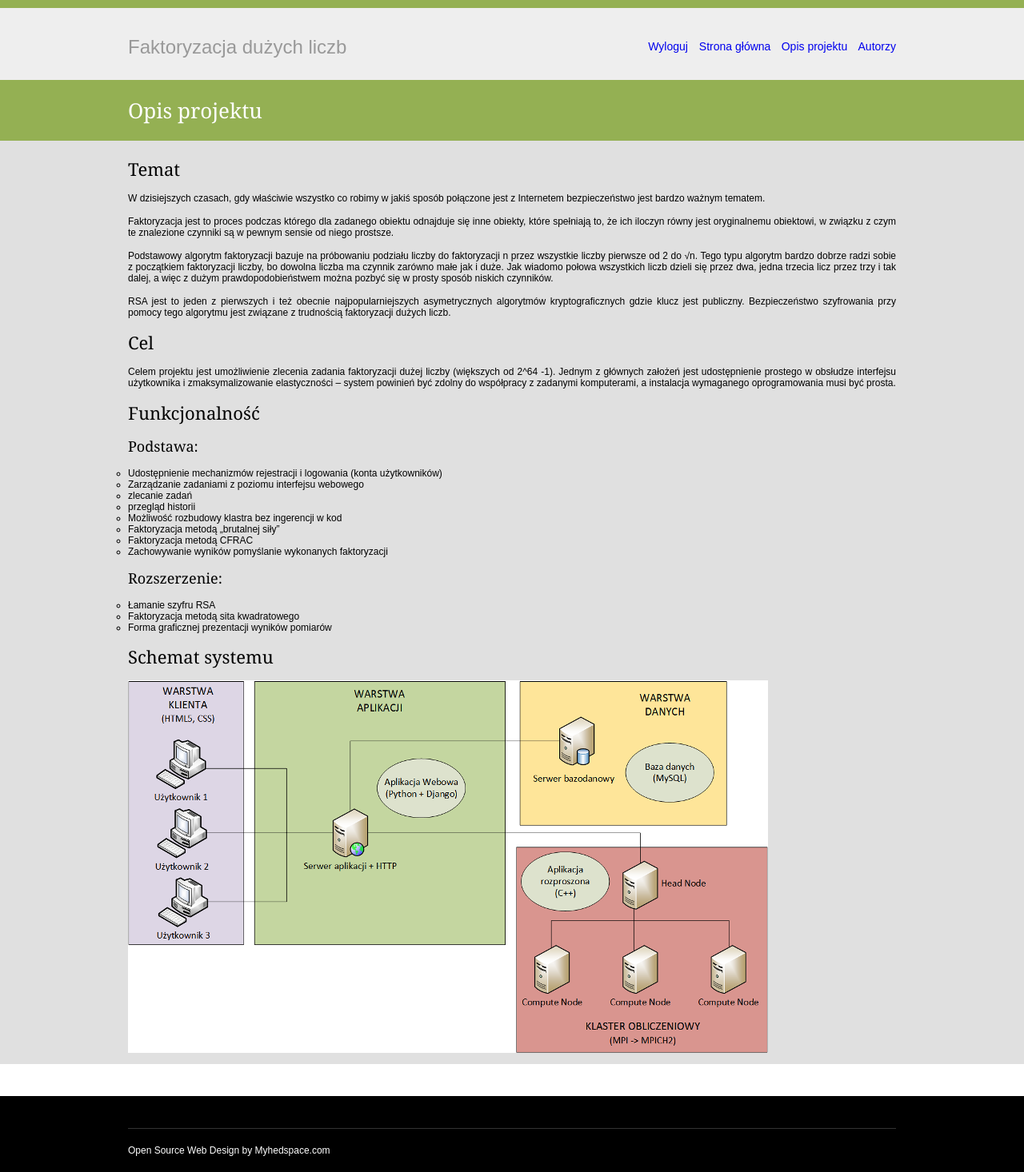
After one commit to maciejKolanski/FactorerWebsite, a Django app: page /about in a window 1280 px wide. The commit adds this page. Shown: the whole page at 80% size. Run offline with Django 3.2, Linux system fonts and the light colour scheme; the visitor is signed in with stand-in values (Sample User, id 1).

Commit message:
Dodałem podstrony opis projektu i autorzy. Na głównej wyświetliłem tabelki Tasks i UsersData tak żeby było widać że mamy łączność z bazą. Pozmieniałem trochę css(czcionki, justyfikacje i inne).

```diff
--- a/Factorer/urls.py
+++ b/Factorer/urls.py
@@ -19,6 +19,8 @@ from FactorerMain import views
 
 urlpatterns = [
     url(r'^$', views.IndexView.as_view(), name='index'),
+    url(r'^about$', views.AboutView.as_view(), name='about'),
+    url(r'^creators$', views.CreatorsView.as_view(), name='creators'),
     url(r'^login/$', 'django.contrib.auth.views.login'),
     url(r'^logout/$', 'django.contrib.auth.views.logout'),
     url(r'^admin/', include(admin.site.urls)),
--- a/FactorerMain/views.py
+++ b/FactorerMain/views.py
@@ -12,4 +12,19 @@ class IndexView(LoggedInMixin, View):
 
     def get(self, request, *args, **kwargs):
         tasks = Task.objects.order_by('number_to_factor')
-        return render(request, self.template_name, {'tasks': tasks})
+        users = UserData.objects.order_by('login')
+        return render(request, self.template_name, {'tasks': tasks, 'users': users})
+
+
+class AboutView(LoggedInMixin, View):
+    template_name = 'FactorerMain/about.html'
+
+    def get(self, request, *args, **kwargs):
+        return render(request, self.template_name, {})
+
+
+class CreatorsView(LoggedInMixin, View):
+    template_name = 'FactorerMain/creators.html'
+
+    def get(self, request, *args, **kwargs):
+        return render(request, self.template_name, {})
--- a/static/css/style.css
+++ b/static/css/style.css
@@ -14,6 +14,8 @@ img { vertical-align: bottom; }
 ins { text-decoration: none; }
 del { text-decoration: line-through; }
 table { border-collapse: collapse; border-spacing: 0; }
+
+a {text-decoration: none}
 
 /*** Classes ***/
 .clearfix:after { visibility: hidden; display: block; font-size: 0; content: "."; clear: both; height: 0; }
@@ -47,8 +49,10 @@ h1,h2,h3,h4,h5,h6 {
 
 p {
     margin: 0 0 15px 0;
+    text-align: justify;
 }
-
+#portfolio-samples h1 { font: 22px Georgia, serif; }
+#portfolio-samples h2 { font: 18px Georgia, serif; }
 /*** content ***/
 .content { padding: 20px 0; }
 .content h1 { font: 32px Georgia, serif; }
@@ -66,6 +70,8 @@ p {
 .content blockquote {padding: 20px; font: italic 28px Georgia, serif; border-left: 4px #94B053 solid;}
 .content a {color: #94B053}
 .content a:hover {color:#000;}
+
+#portfolio-samples ul { list-style-type: circle; }
 
 /*** header ***/
 #header {
@@ -95,10 +101,14 @@ p {
     font-size: 14px;
 }
 
-#header #nav ul li a {
+#header #nav ul li {
     color: #94B053;
     text-decoration: none;
     padding-left: 10px;
+}
+
+#header a {
+    text-decoration: none;
 }
 
 #header #nav ul li.active a, #header #nav ul li a:hover {color: #000;}
@@ -111,7 +121,7 @@ p {
 }
 
 #blurb h1 {
-    font: 36px Georgia, sans-serif;
+    font: 26px Georgia, sans-serif;
 }
 
 /*** portolio samples ***/
--- /dev/null
+++ b/templates/FactorerMain/about.html
@@ -0,0 +1,59 @@
+{% extends 'base.html' %}
+
+{%  block description %}
+<h1>Opis projektu</h1>
+{% endblock %}
+
+{% block gallery %}
+    <h1>Temat</h1>
+    <p>W dzisiejszych czasach, gdy właściwie wszystko co robimy w jakiś sposób połączone jest
+        z Internetem bezpieczeństwo jest bardzo ważnym tematem.</p>
+
+    <p>Faktoryzacja jest to proces podczas którego dla zadanego obiektu odnajduje się inne obiekty, które spełniają to,
+        że ich iloczyn równy jest oryginalnemu obiektowi, w związku z czym te znalezione czynniki są w pewnym sensie od niego prostsze.</p>
+
+    <p>Podstawowy algorytm faktoryzacji bazuje na próbowaniu podziału liczby do faktoryzacji n przez wszystkie liczby pierwsze od 2 do √n. Tego typu algorytm bardzo dobrze radzi sobie z początkiem faktoryzacji liczby, bo dowolna liczba ma czynnik zarówno małe jak i duże. Jak wiadomo połowa wszystkich liczb dzieli się przez dwa, jedna trzecia licz przez trzy i tak dalej, a więc z dużym prawdopodobieństwem można pozbyć się w prosty sposób niskich czynników.
+    </p>
+    <p>RSA jest to jeden z pierwszych i też obecnie najpopularniejszych asymetrycznych algorytmów kryptograficznych gdzie klucz jest publiczny. Bezpieczeństwo szyfrowania przy pomocy tego algorytmu jest związane z trudnością faktoryzacji dużych liczb.
+    </p>
+
+        <h1>Cel</h1>
+
+    <p>Celem projektu jest umożliwienie zlecenia zadania faktoryzacji dużej liczby (większych od 2^64 -1). Jednym z głównych założeń jest udostępnienie prostego w obsłudze interfejsu użytkownika i zmaksymalizowanie elastyczności – system powinień być zdolny do współpracy z zadanymi komputerami, a instalacja wymaganego oprogramowania musi być prosta.
+    </p>
+
+    <h1>Funkcjonalność</h1>
+
+    <h2>Podstawa:</h2>
+
+    <ul >
+        <li>Udostępnienie mechanizmów rejestracji i logowania (konta użytkowników)</li>
+        <li>Zarządzanie zadaniami z poziomu interfejsu webowego</li>
+        <li>zlecanie zadań</li>
+        <li>przegląd historii</li>
+        <li>Możliwość rozbudowy klastra bez ingerencji w kod</li>
+        <li>Faktoryzacja metodą „brutalnej siły”</li>
+        <li>Faktoryzacja metodą CFRAC</li>
+        <li>Zachowywanie wyników pomyślanie wykonanych faktoryzacji</li>
+    </ul>
+
+    </br>
+    <h2>Rozszerzenie:</h2>
+
+    <ul>
+        <li>Łamanie szyfru RSA</li>
+        <li>Faktoryzacja metodą sita kwadratowego</li>
+        <li>Forma graficznej prezentacji wyników pomiarów</li>
+    </ul>
+    </br>
+
+    <h1>Schemat systemu</h1>
+    <img align="center" src="/static/images/schematblokowy.png" alt="thumb" />
+    </br> </br>
+
+{%  endblock %}
+
+{% block rightcontent %}
+{% endblock%}
+{% block leftcontent %}
+{% endblock%}
--- a/templates/base.html
+++ b/templates/base.html
@@ -15,7 +15,7 @@
     <div id="header">
         <div class="wrap clearfix">
             <div id="header-logo" class="fl">
-                <h1>Faktoryzacja <span>dużych liczb</span></h1>
+                <a href="{% url 'index' %}"><h1><span>Faktoryzacja dużych liczb</span></h1></a>
             </div><!-- // end #header-logo -->
             <div id="nav" class="fr">
                 {% block menu %}
@@ -27,9 +27,9 @@
                       <a href="{% url 'django.contrib.auth.views.logout' %}">Wyloguj</a>
                     {% endif %}
                     </li>
-                    <li class="active"><a href="index.html">Strona główna</a></li>
-                    <li><a href="about.html">Opis problemu</a></li>
-                    <li><a href="portfolio.html">Autorzy</a></li>
+                    <li><a href="{% url 'index' %}">Strona główna</a></li>
+                    <li><a href="{% url 'about' %}">Opis projektu</a></li>
+                    <li><a href="{% url 'creators' %}">Autorzy</a></li>
                 </ul>
                 {% endblock %}
             </div><!-- // end #nav -->
@@ -40,7 +40,6 @@
         <div class="wrap">
             {% block description %}
             <h1>Projekt podziału dużych liczb.</h1>
-            <p>Aplikacja rozproszona bla bla bla . . . . . . .(krótki opis)</p>
             {% endblock %}
         </div><!-- // end .wrap -->
     </div><!-- // end #blurb -->
@@ -72,19 +71,14 @@
         <div class="content clearfix">
             <div class="col-2 fl">
                 {%  block leftcontent %}
-                <h2>Coś</h2>
-                <p>dużo fajnego tekstu_dużo fajnego tekstu_dużo fajnego tekstu_
-                dużo fajnego tekstu_dużo fajnego tekstu_dużo fajnego tekstu_
-                dużo fajnego tekstu_dużo fajnego tekstu_dużo fajnego tekstu_</p>
+                <h2>Tytul</h2>
+                <p>Tresc</p>
                 {%  endblock %}
             </div><!-- // end .col-2 .fl -->
             <div class="col-2 fr">
                 {%  block rightcontent %}
-                <h2>coś2</h2>
-                <p>też_dużo_fajnego_tekstuteż_dużo_fajnego_tekstuteż_dużo_fajnego_tekstuteż_dużo_fajnego_tekstu
-                też_dużo_fajnego_tekstuteż_dużo_fajnego_tekstuteż_dużo_fajnego_tekstu
-                też_dużo_fajnego_tekstuteż_dużo_fajnego_tekstuteż_dużo_fajnego_tekstu
-                też_dużo_fajnego_tekstuteż_dużo_fajnego_tekstuteż_dużo_fajnego_tekstu</p>
+                <h2>Tytul</h2>
+                <p>Tresc</p>
                 {%  endblock %}
             </div><!-- // end .col-2 .fr -->
         </div><!-- // end .content -->
@@ -96,14 +90,14 @@
             <div class="align-right">
                 {% block footer %}
                 <div align="right">
-                <h3>Linki</h3>
+                <!--<h3>Linki</h3>
                 <ul>
                     <li><a href="#">www.link1.com</a></li>
                     <li><a href="#">www.link2.com</a></li>
                     <li><a href="#">www.link3.com</a></li>
                     <li><a href="#">www.link4.com</a></li>
                     <li><a href="#">www.link5.com</a></li>
-                </ul>
+                </ul>-->
                 </div>
                 {% endblock %}
             </div>
--- a/templates/registration/logged_out.html
+++ b/templates/registration/logged_out.html
@@ -1,8 +1,12 @@
 {% extends 'base.html' %}
+
+{%  block description %}
+    <h1></h1>
+{% endblock %}
 
 {%  block gallery %}
 
-    <p>Logged out!</p>
+    <p>Wylogowano!</p>
 
 {%  endblock %}
 
--- a/templates/registration/login.html
+++ b/templates/registration/login.html
@@ -1,4 +1,8 @@
 {% extends 'base.html' %}
+
+{%  block description %}
+    <h1>Logowanie</h1>
+{% endblock %}
 
 {% block gallery %}
     {% if form.errors %}
@@ -21,6 +25,7 @@
     <input type="submit" value="login" />
     <input type="hidden" name="next" value="{{ next }}" />
     </form>
+    </br>
 {%  endblock %}
 
 
```
Also changed, not shown: templates/FactorerMain/creators.html (added, +20 -0 lines), templates/FactorerMain/index.html (+21 -1 lines), static/images/schematblokowy.png (added).
